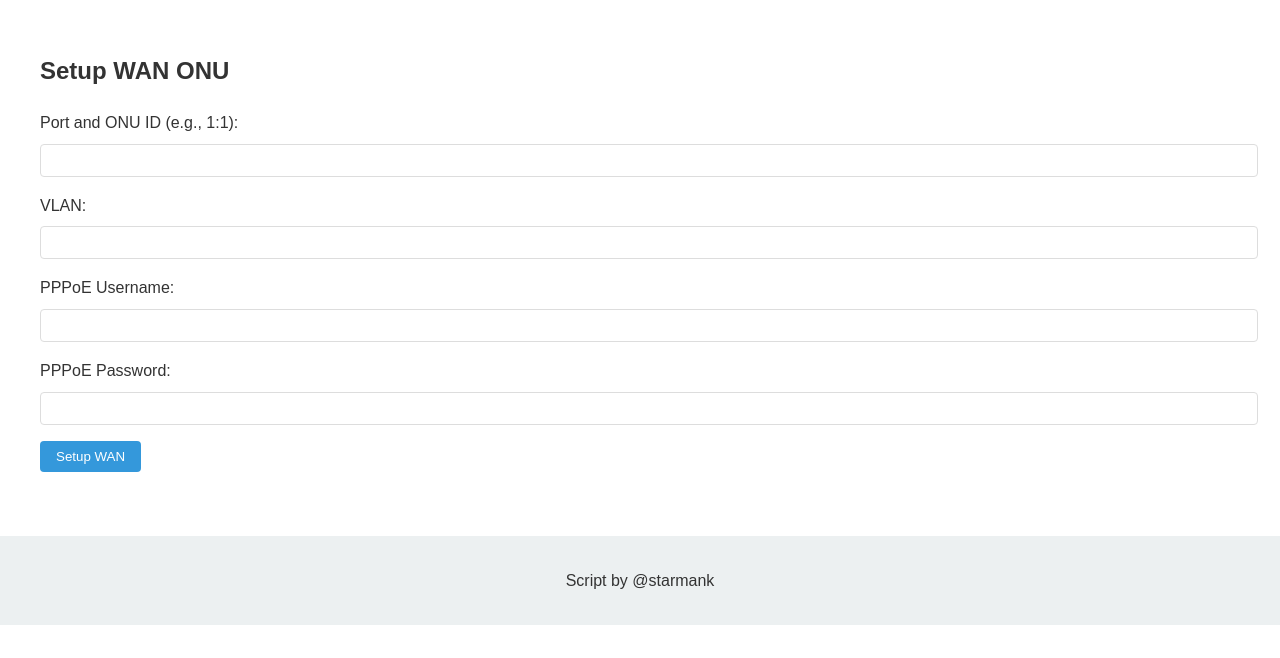
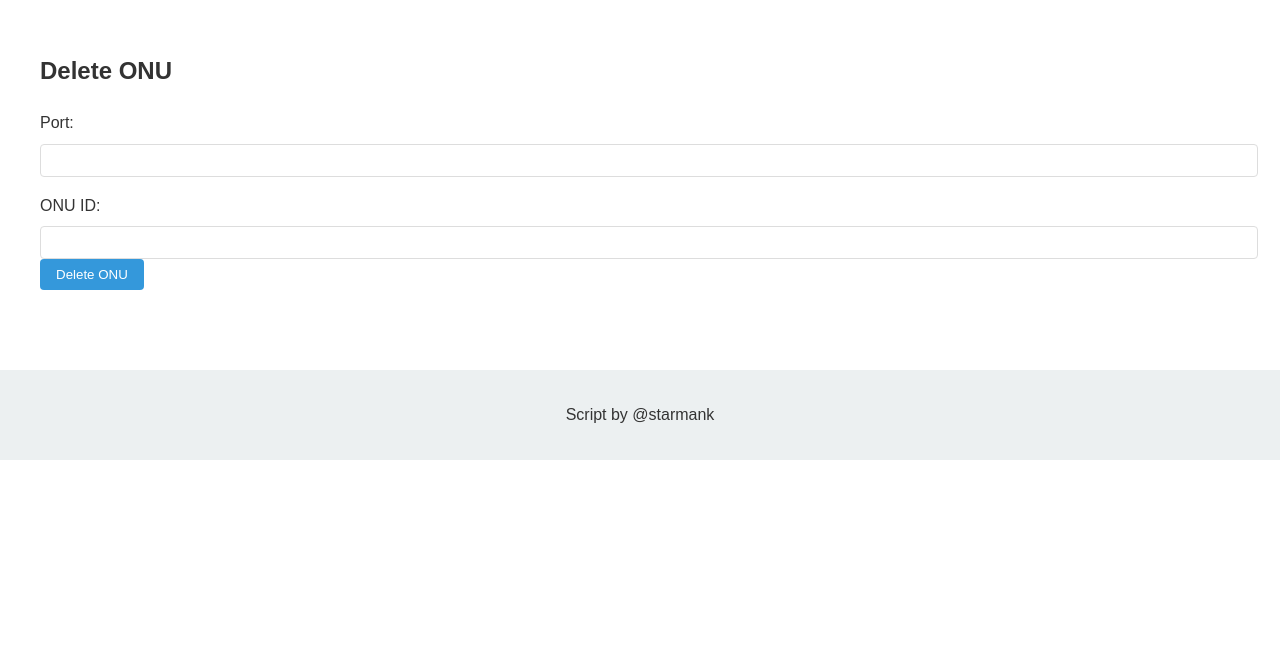
Before and after one commit to StarMANK/webapp-c320, a Flask app: template templates/delete_onu.html in a window 1280 px wide. Shown: the part 142-800 px from the top of the page. Run offline with Flask 3, Linux system fonts and the light colour scheme; the template is opened without the code that fills it, so the values that code supplies are empty.

Commit message:
added delete onu feature

```diff
--- a/app.py
+++ b/app.py
@@ -272,6 +272,30 @@ def check_user():
 
     return render_template('check_user.html')
 
+@app.route('/delete_onu', methods=['GET', 'POST'])
+@login_required
+def delete_onu():
+    tn = get_telnet_connection(session['user_id'])
+    if not tn:
+        flash("Connection lost. Please login again.", 'error')
+        return redirect(url_for('login'))
+
+    if request.method == 'POST':
+        try:
+            param = request.form.get('param')
+            onu_id = request.form.get('onu_id')
+
+            send_command(tn, 'conf t')
+            send_command(tn, f'interface gpon-olt_1/1/{param}')
+            result = send_command(tn, f'no onu {onu_id}')
+
+            return render_template('delete_onu.html', result=result)
+        except Exception as e:
+            flash(str(e), 'error')
+            return redirect(url_for('login'))
+
+    return render_template('delete_onu.html')
+
 @app.route('/logout')
 def logout():
     if 'user_id' in session:
--- a/templates/base.html
+++ b/templates/base.html
@@ -18,6 +18,7 @@
                 <a href="{{ url_for('setup_wan') }}">Setup WAN</a>
                 <a href="{{ url_for('monitor_power') }}">Monitor Power</a>
                 <a href="{{ url_for('check_user') }}">Check User</a>
+                <a href="{{ url_for('delete_onu') }}">Delete ONU</a>
                 <a href="{{ url_for('logout') }}">Logout</a>
             {% endif %}
         </nav>
--- a/templates/dashboard.html
+++ b/templates/dashboard.html
@@ -12,6 +12,7 @@
             <a href="{{ url_for('setup_wan') }}" class="menu-button">Setup WAN</a>
             <a href="{{ url_for('monitor_power') }}" class="menu-button">Monitor Power</a>
             <a href="{{ url_for('check_user') }}" class="menu-button">Check User</a>
+            <a href="{{ url_for('delete_onu') }}" class="menu-button">Delete ONU</a>
         </div>
     </div>
 {% endblock %}
--- a/templates/delete_onu.html
+++ b/templates/delete_onu.html
@@ -1,26 +1,24 @@
 {% extends "base.html" %}
 
 {% block content %}
-    <div class="setup-wan">
-        <h2>Setup WAN ONU</h2>
+    <div class="delete-onu">
+        <h2>Delete ONU</h2>
         <form method="POST">
             <div class="form-group">
-                <label for="frame">Port and ONU ID (e.g., 1:1):</label>
-                <input type="text" id="frame" name="frame" required>
+                <label for="param">Port:</label>
+                <input type="text" id="param" name="param" required>
             </div>
             <div class="form-group">
-                <label for="vlan">VLAN:</label>
-                <input type="text" id="vlan" name="vlan" required>
+                <label for="onu_id">ONU ID:</label>
+                <input type="text" id="onu_id" name="onu_id" required>
+            <button type="submit">Delete ONU</button>
+        </form>
+
+        {% if result %}
+            <div class="result-container">
+                <h3>Delete Results:</h3>
+                <pre>{{ result }}</pre>
             </div>
-            <div class="form-group">
-                <label for="username">PPPoE Username:</label>
-                <input type="text" id="username" name="username" required>
-            </div>
-            <div class="form-group">
-                <label for="password">PPPoE Password:</label>
-                <input type="password" id="password" name="password" required>
-            </div>
-            <button type="submit">Setup WAN</button>
-        </form>
+        {% endif %}
     </div>
 {% endblock %}
```
